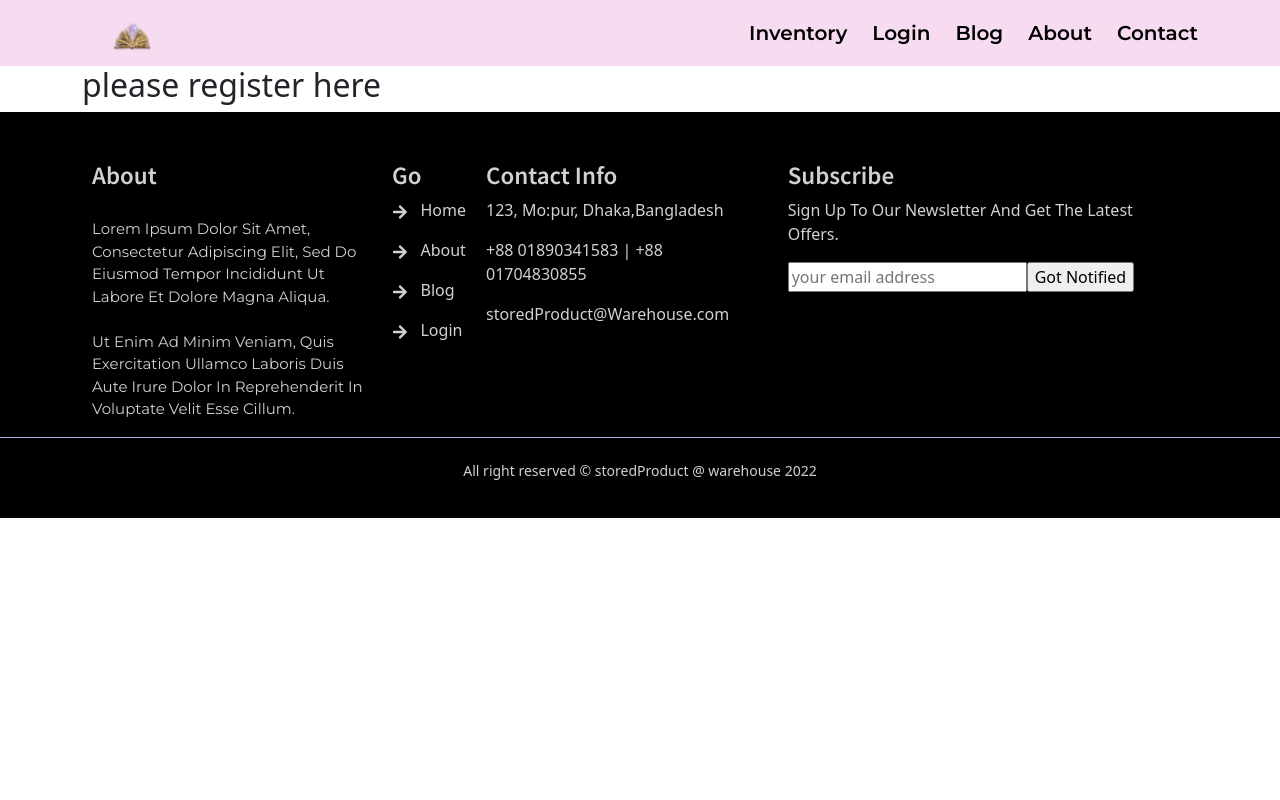
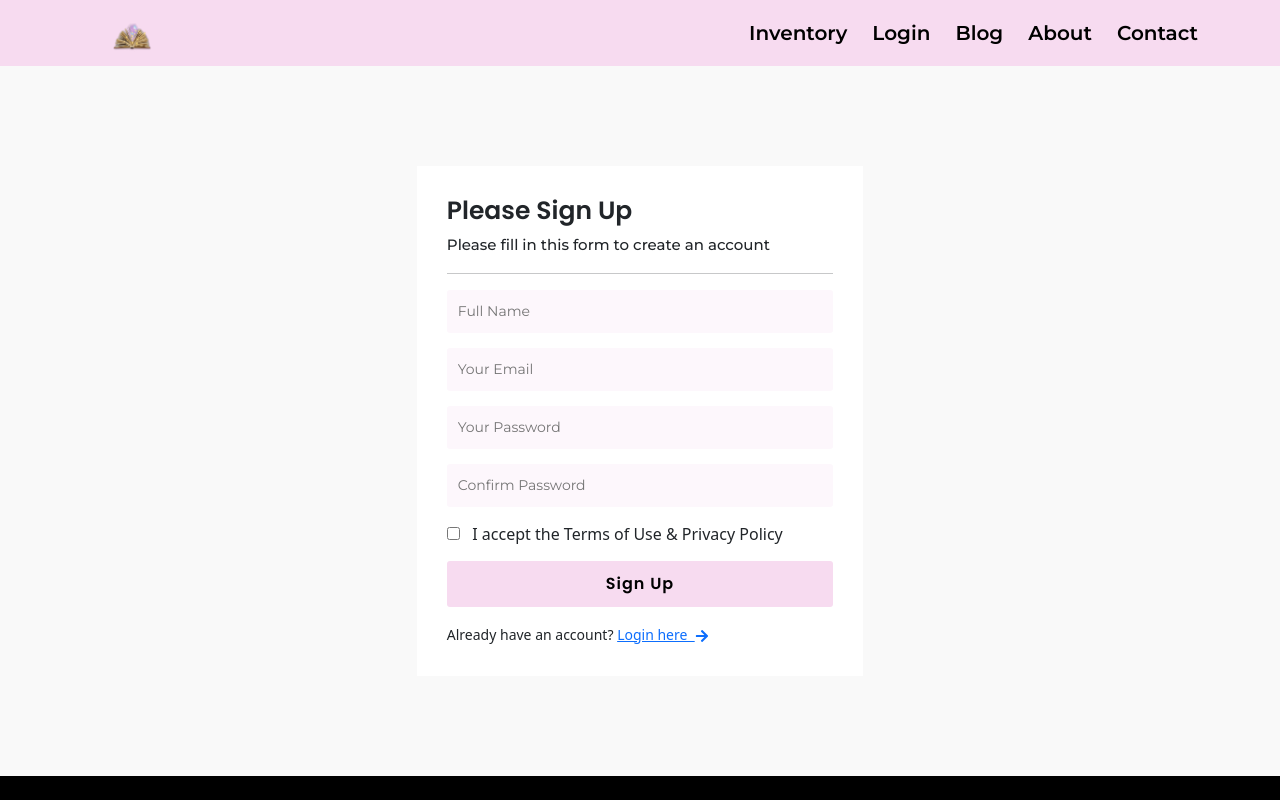
Before and after one commit to SHAFAYET-HOWLADER/warehouse_management_client_side, a React (Create React App) app: page /register in a window 1280 px wide. Shown: the top 800 px of the page. Built offline with nearby package versions, Linux system fonts and the light colour scheme.

Commit message:
login & register added

```diff
--- a/src/App.js
+++ b/src/App.js
@@ -10,6 +10,7 @@ import Register from './Components/Pages/Register/Register';
 import Blog from './Components/Pages/Blog/Blog';
 import About from './Components/Pages/About/About';
 import Contact from './Components/Pages/Contact/Contact';
+import Inventory from './Inventory/Inventory';
 
 function App() {
   return (
@@ -21,6 +22,7 @@ function App() {
          <Route path='/blog' element={<Blog/>}></Route>
          <Route path='/contact' element={<Contact/>}></Route>
          <Route path='/home' element={<Home/>}></Route>
+         <Route path='/inventory' element={<Inventory/>}></Route>
          <Route path='/login' element={<Login/>}></Route>
          <Route path='/register' element={<Register/>}></Route>
          <Route path='*' element={<NotAvailable/>}></Route>
--- a/src/Components/Pages/Login/Login.js
+++ b/src/Components/Pages/Login/Login.js
@@ -1,12 +1,25 @@
 import React from 'react';
+import { Link } from 'react-router-dom';
+import { FaArrowRight } from 'react-icons/fa';
+
 
 const Login = () => {
     return (
-        <section id="login">
-            <div className='container'>
-                <h2>please login here</h2>
+        <section id='register'>
+        <div className='container'>
+            <div className='signUp_area'>
+                <h2>Please Login</h2>
+                <p>Please fill in this form to Login</p>
+                <hr className='hr_width'/>
+                <form className='inputField'>
+                    <input type="email" name='email' placeholder='Your Email' required autoComplete='off' />
+                    <input type="password" name='password' placeholder='Your Password' required autoComplete='off' />
+                    <input type="submit" id='submit'  value='Login' />
+                </form>
+                <small>Already have an account? <Link to='/register'>Sign Up here&nbsp; <FaArrowRight/> </Link></small>
             </div>
-        </section>
+        </div>
+    </section>
     );
 };
 
--- a/src/Components/Pages/Register/Register.css
+++ b/src/Components/Pages/Register/Register.css
@@ -0,0 +1,45 @@
+#register{
+    background-color: #F9F9F9;
+    padding: 100px 0px;
+}
+.signUp_area{
+    background-color: #fff;
+    margin: 0px auto;
+    width: 40%;
+    padding: 30px 30px 30px;
+}
+.inputField input:focus{
+    outline: none;
+}
+.inputField input:not([type=checkbox]){
+    display: block;
+    border: 1px solid transparent;
+    width: 100%;
+    font-family: 'Montserrat', sans-serif;
+    font-weight: 400;
+    font-size: 14px;
+    margin: 15px 0px;
+    padding: 10px;
+    border-radius: 3px;
+    background-color: rgba(247, 219, 240, 0.239);
+}
+.signUp_area h2{
+    font-family: 'Poppins', sans-serif;
+    font-size: 25px;
+    font-weight: 600;
+}
+.signUp_area p{
+    font-family: 'Montserrat', sans-serif;
+    font-weight: 500;
+    font-size: 15px;
+}
+#submit{
+    background-color: #F7DBF0;
+    font-family: 'Poppins', sans-serif;
+    font-size: 16px;
+    font-weight: 600;
+    letter-spacing: 1px;
+}
+.hr_width{
+    width: 100%;
+}
--- a/src/Components/Pages/Register/Register.js
+++ b/src/Components/Pages/Register/Register.js
@@ -1,11 +1,45 @@
 import React from 'react';
-
+import { Link } from 'react-router-dom';
+import { FaArrowRight } from 'react-icons/fa';
+import { useCreateUserWithEmailAndPassword } from 'react-firebase-hooks/auth';
+import './Register.css'
+import auth from '../../../firebase.init';
 const Register = () => {
+    const [
+        createUserWithEmailAndPassword,
+        user,
+        loading,
+        error,
+      ] = useCreateUserWithEmailAndPassword(auth);
+    const signUpHandler = (event)=>{
+        event.preventDefault();
+        const name = event.target.name.value;
+        const email = event.target.email.value;
+        const password = event.target.password.value;
+        const confirmPassword = event.target.confirm.value;
+        console.log(name, email, password,confirmPassword)
+    }
     return (
         <section id='register'>
-             <div className='container'>
-                <h2>please register here</h2>
-             </div>
+            <div className='container'>
+                <div className='signUp_area'>
+                    <h2>Please Sign Up</h2>
+                    <p>Please fill in this form to create an account</p>
+                    <hr className='hr_width'/>
+                    <form className='inputField' onSubmit={signUpHandler}>
+                        <input type="text" name='name' placeholder='Full Name' autoComplete='off'/>
+                        <input type="email" name='email' placeholder='Your Email' required autoComplete='off' />
+                        <input type="password" name='password' placeholder='Your Password' required autoComplete='off' />
+                        <input type="password" name='confirm' placeholder='Confirm Password' required autoComplete='off' />
+                        <input type='checkbox' name='terms' />
+                        &nbsp;
+                        &nbsp;
+                        <label htmlFor='terms'>I accept the Terms of Use & Privacy Policy</label>
+                        <input type="submit" id='submit'  value='Sign Up' />
+                    </form>
+                    <small>Already have an account? <Link to='/login'>Login here&nbsp; <FaArrowRight/> </Link></small>
+                </div>
+            </div>
         </section>
     );
 };
--- a/src/Components/Pages/Shared/Footer/Footer.js
+++ b/src/Components/Pages/Shared/Footer/Footer.js
@@ -47,7 +47,7 @@ const Footer = () => {
             </div>
             <section id='copy'>
                 <div className='container text-center'>
-                    <small>All right reserved &copy; storedProduct @ warehouse {year} </small>
+                    <small>All right reserved&copy;storedProduct@warehouse {year} </small>
                 </div>
             </section>
         </section>
--- /dev/null
+++ b/src/firebase.init.js
@@ -0,0 +1,20 @@
+// Import the functions you need from the SDKs you need
+import { initializeApp } from "firebase/app";
+import { getAuth} from "firebase/auth";
+// TODO: Add SDKs for Firebase products that you want to use
+// https://firebase.google.com/docs/web/setup#available-libraries
+
+// Your web app's Firebase configuration
+const firebaseConfig = {
+  apiKey: "AIzaSyD_6LAIsV8Jbgtrr7irVB9b-Cm-LMs18wo",
+  authDomain: "warehouseactivity-da4ea.firebaseapp.com",
+  projectId: "warehouseactivity-da4ea",
+  storageBucket: "warehouseactivity-da4ea.appspot.com",
+  messagingSenderId: "469756155616",
+  appId: "1:469756155616:web:f507e5e0acca460f13e285"
+};
+
+// Initialize Firebase
+const app = initializeApp(firebaseConfig);
+const auth = getAuth(app);
+export default auth;
```
